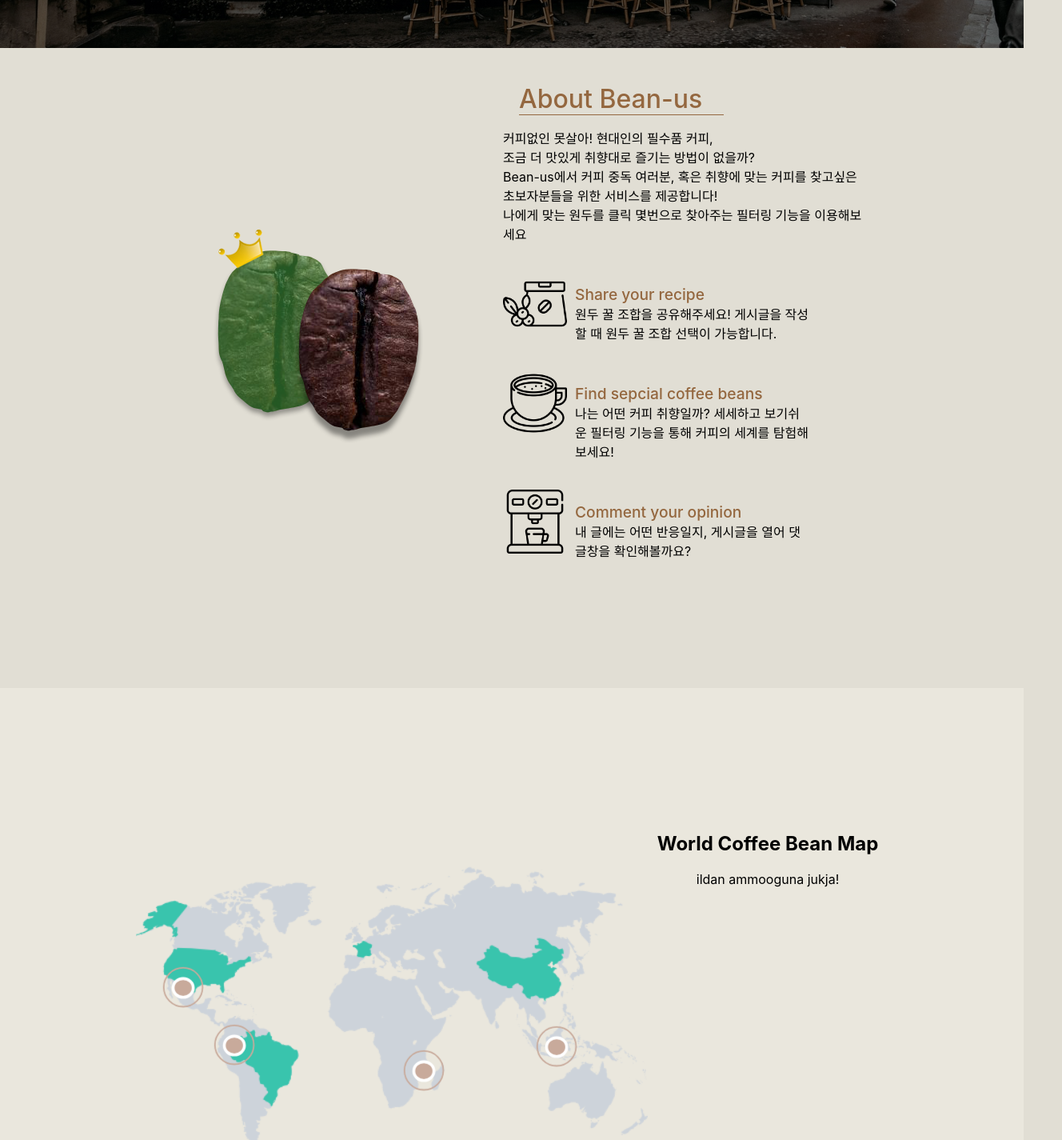
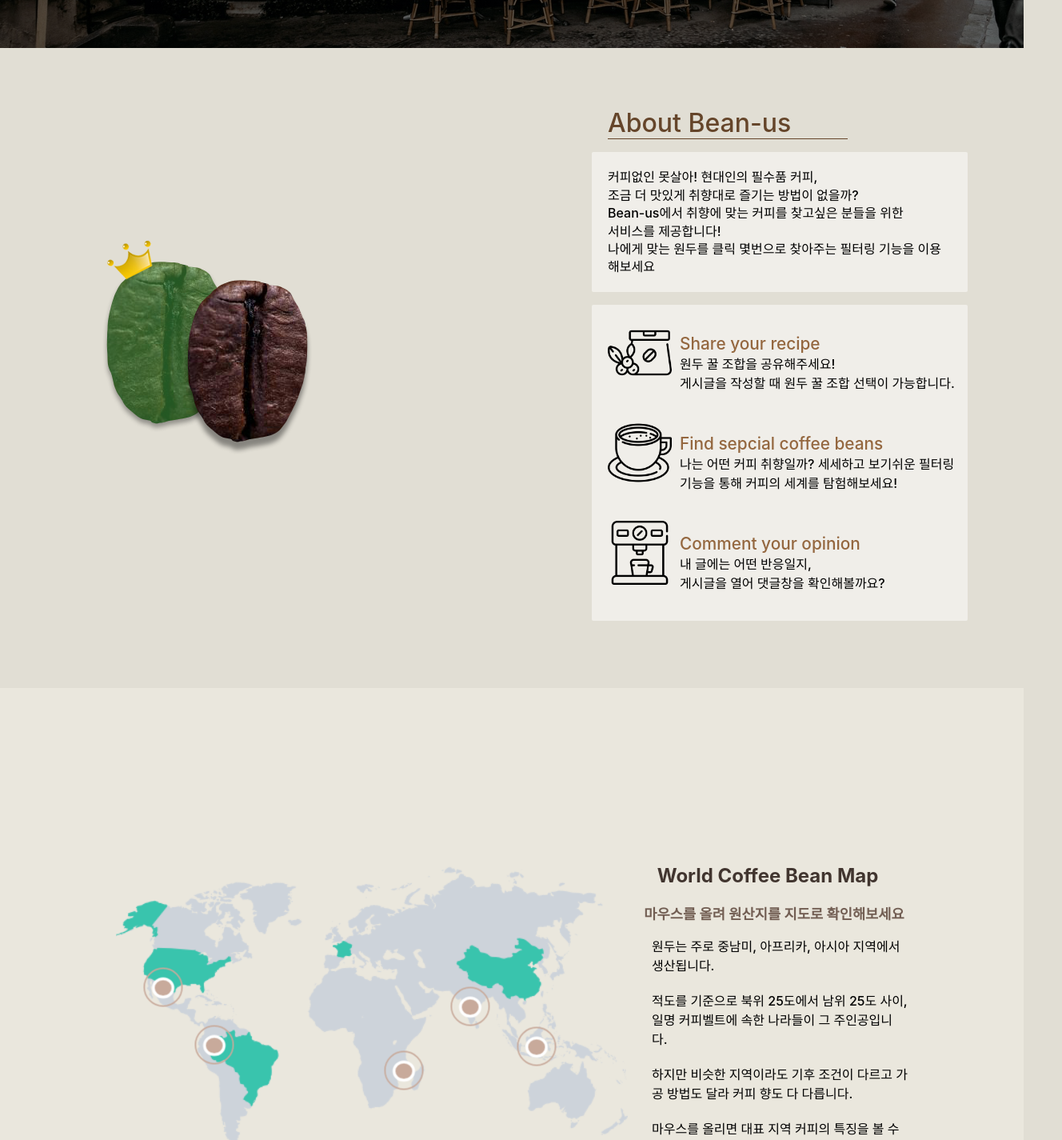
Before and after one commit to codestates/bean-us, a React (Create React App) app in the folder client-bean/: page / in a window 1280 px wide. Shown: the part 740-2165 px from the top of the page at 80% size, 1328 px wide, since content can reach past the window. Built offline with nearby package versions, Linux system fonts and the light colour scheme; no server answers.

Commit message:
update section3
스크롤 이벤트 추가, 세세한 디자인 정리

```diff
--- a/client-bean/src/components/MainPage/Footer/Footer.js
+++ b/client-bean/src/components/MainPage/Footer/Footer.js
@@ -22,17 +22,22 @@
 `;
 
 const FooterLogo = styled.div`
+  flex: none;
   > img {
     width: 200px;
   }
 `;
 
 const ServiceDesc = styled.ul`
+  flex: none;
   list-style: none;
     > div {
       > .service-title {
         font-size: 1.2rem;
         font-weight: 800;
+      }
+      > span {
+        font-weight: 500;
       }
       > .footer-link {
         font-size: 1.2rem;
@@ -47,6 +52,7 @@
 `;
 
 const Contact = styled.div`
+  flex: none;
   > ul {
     > li {
         margin-bottom: 5px;
@@ -56,6 +62,7 @@
         font-size: 1.2rem;
         > .giticon {
         font-size: 1.5rem;
+        font-weight: 500;
         vertical-align: bottom;
         padding-bottom: 3px;
         }
--- a/client-bean/src/components/MainPage/MainNavBar.js
+++ b/client-bean/src/components/MainPage/MainNavBar.js
@@ -28,8 +28,9 @@
   right: 0;
   margin-right: 1.4vw;
   > .link {
+    flex: none;
     text-decoration: none;
-    color: #e67700;
+    color: #dad1c9;
     font-weight: 500;
     height: 30px;
     width: 90px;
--- a/client-bean/src/components/MainPage/Section/Section2.js
+++ b/client-bean/src/components/MainPage/Section/Section2.js
@@ -1,32 +1,63 @@
 import React from 'react';
-import styled from 'styled-components';
+import styled,{ css} from 'styled-components';
 
 const MainSection2 = styled.section`
   width: 100vw;
   height: 100vh;
+  position: relative;
 `;
 const DescContainer = styled.div`
   width: 1024px;
   height: 90vh;
   margin: 0 auto;
-  display: flex;
-  align-items: center;
-  justify-content: center;
+  margin-top: 35px;
+`;
+const ImgContainer = styled.div`
+  width: 260px;
+  position: absolute;
+  top: 30%;
+  ${props =>
+    props.scrollY > 375 && css`
+      transform: translate(30%);
+      transition: all 1s linear;
+    `
+    }
 `;
 const Description = styled.div`
+  position: absolute;
+  left: 50%;
+  flex: none;
   width: 30vw;
   height: 90vh;
   margin-left: 100px;
   display: flex;
   flex-direction: column;
   justify-content: center;
+  ${props =>
+    props.scrollY > 375 && css`
+      transform: translate(-30%);
+      transition: all 1s linear;
+    `
+    }
   > p {
-    width: 450px;
+    flex: none;
+    width: 470px;
+    font-weight: 500;
+    padding: 20px;
+    line-height: 1.4rem;
+    border-radius: 2px;
+    background-color: rgba(255,255,255,0.5);
   }
   > ul {
+      width: 470px;
+      border-radius: 2px;
+      background-color: rgba(255,255,255,0.5);
+      flex: none;
       display: flex;
       flex-direction: column;
+      padding-left: 20px;
       > li {
+          flex: none;
           display: flex;
           margin-bottom: 20px;
           list-style: none;
@@ -36,10 +67,11 @@
               vertical-align: center;
           }
           > p {
-              padding-top: 0;
+              flex: none;
               padding-left: 10px;
+              font-weight: 500;
               > span {
-                  font-size: 1.2rem;
+                  font-size: 1.3rem;
                   font-weight: 500;
                   color: #94673f;
               }
@@ -48,27 +80,28 @@
   }
 `;
 const DescTitle = styled.div`
-  width: 20vw;
+  width: 300px;
   font-size: 2rem;
   font-weight: 500;
-  border-bottom: 1px solid #94673f;
-  color: #94673f;
+  border-bottom: 1px solid #65452a;
+  color: #65452a;
   margin-left: 20px;
 `;
 
-export default function Section2 () {
+export default function Section2 (props) {
+  const scrollY = props.scrollY;
+  //375
   return (
   <MainSection2>
     <DescContainer>
-      <img src="asset/mainpage/coffeebeanimg.png" alt='coffee'/>
-      <Description>
+      <ImgContainer scrollY={scrollY}r><img src="asset/mainpage/coffeebeanimg.png" alt='coffee'/></ImgContainer>
+      <Description scrollY={scrollY}>
         <DescTitle>About Bean-us</DescTitle>
         <p>
           커피없인 못살아! 현대인의 필수품 커피, <br />
           조금 더 맛있게 취향대로 즐기는 방법이 없을까?<br/>
-          Bean-us에서 커피 중독 여러분,
-          혹은 취향에 맞는 커피를 찾고싶은 <br />
-          초보자분들을 위한 서비스를 제공합니다! <br />
+          Bean-us에서 취향에 맞는 커피를 찾고싶은 분들을 위한<br/>
+          서비스를 제공합니다! <br />
           나에게 맞는 원두를 클릭 몇번으로 찾아주는 필터링 기능을 이용해보세요
         </p>
         <ul>
@@ -78,21 +111,24 @@
               <img src="asset/mainpage/coffee.png" alt="" className="coffee-icon"/>
               <p>
                   <span>Share your recipe</span><br />
-                  원두 꿀 조합을 공유해주세요! 게시글을 작성할 때 원두 꿀 조합 선택이 가능합니다.
+                  원두 꿀 조합을 공유해주세요! <br/>
+                  게시글을 작성할 때 원두 꿀 조합 선택이 가능합니다.
               </p>
           </li>
           <li>
               <img src="asset/mainpage/coffee-mug.png" alt="" className="coffee-icon"/>
               <p>
                   <span>Find sepcial coffee beans</span><br />
-                  나는 어떤 커피 취향일까? 세세하고 보기쉬운 필터링 기능을 통해 커피의 세계를 탐험해보세요!
+                  나는 어떤 커피 취향일까? 세세하고 보기쉬운 필터링 <br/>
+                  기능을 통해 커피의 세계를 탐험해보세요!
               </p>
           </li>
           <li>
               <img src="asset/mainpage/coffee-machine.png" alt="" className="coffee-icon"/>
               <p>
                   <span>Comment your opinion</span><br />
-                  내 글에는 어떤 반응일지, 게시글을 열어 댓글창을 확인해볼까요?
+                  내 글에는 어떤 반응일지, <br />
+                  게시글을 열어 댓글창을 확인해볼까요?
               </p>
           </li>
         </ul>
--- a/client-bean/src/components/MainPage/Section/Section3.js
+++ b/client-bean/src/components/MainPage/Section/Section3.js
@@ -1,25 +1,6 @@
 import React from 'react';
 import styled, { keyframes } from 'styled-components';
 
-const MainSection3 = styled.section`
-  width: 100vw;
-  height: 100vh;
-  background-color: #eae7dd;
-  position: relative;
-	display: flex;
-	justify-content: center;
-`;
-const MainSectionDesc = styled.div`
-	width: 300px;
-	height: 100vh;
-	padding-top: 160px;
-		> h1 {
-			text-align: center;
-		}
-		> div {
-			text-align: center;
-		}
-`;
 const ringPurse = keyframes`
   0% {
     opacity: 1;
@@ -34,6 +15,37 @@
 	}
 `;
 
+const MainSection3 = styled.section`
+  width: 100vw;
+  height: 100vh;
+  background-color: #eae7dd;
+  position: relative;
+	display: flex;
+	justify-content: center;
+`;
+
+const MainSectionDesc = styled.div`
+	width: 350px;
+	height: 100vh;
+	padding-top: 200px;
+	flex: none;
+		> h1 {
+			text-align: center;
+			color: #41352f;
+		}
+		> div {
+			padding-left: 16px;
+			text-align: center;
+			font-size: 1.1rem;
+			font-weight: 600;
+			color: #725e53;
+		}
+		> p {
+			padding-left: 30px;
+			font-weight: 500;
+		}
+`;
+
 const Map = styled.div`
   width: 50vw;
   height: 100vh;
@@ -41,6 +53,7 @@
   justify-content: center;
 	flex-direction: column;
 	position: relative;
+	flex: none;
 		> .coffee-spot {
 			> .label {
 				display: none;
@@ -69,7 +82,7 @@
 			height: 28px;
 			border-radius: 50%;
 			border: 1px solid #c8aa9b;
-			animation: ${ringPurse} 5s 1s infinite;
+			animation: ${ringPurse} 3s 1s infinite;
 			display: flex;
 			justify-content: center;
 			align-items: center;
@@ -111,6 +124,13 @@
 	position: absolute;
 	top: 45%;
 	left: 7%;
+`;
+const IndoSpot = styled.div`
+	width: 30px;
+	height: 30px;
+	position: absolute;
+	top: 48%;
+	left: 67%;
 `;
 
 export default function Section3 () {
@@ -154,10 +174,24 @@
 						<p>Mexico coffee description</p>
 					</div>
 				</MexicoSpot>
+				<IndoSpot className="coffee-spot">
+					<div className="ring">
+						<button className="ring-btn"/>
+					</div>
+					<div className="indo-label label">
+						<h4>Indo-Monsooned Malabar</h4>
+						<p>Indo coffee description</p>
+					</div>
+				</IndoSpot>
 		</Map>
 		<MainSectionDesc>
 			<h1>World Coffee Bean Map</h1>
-			<div>ildan ammooguna jukja!</div>
+			<div> 마우스를 올려 원산지를 지도로 확인해보세요</div>
+			<p>원두는 주로 중남미, 아프리카, 아시아 지역에서 생산됩니다.<br/><br/>
+				적도를 기준으로 북위 25도에서 남위 25도 사이, 일명 커피벨트에 속한 나라들이 그 주인공입니다.<br/><br/>
+				하지만 비슷한 지역이라도 기후 조건이 다르고 가공 방법도 달라 커피 향도 다 다릅니다.<br/><br/>
+				마우스를 올리면 대표 지역 커피의 특징을 볼 수 있습니다.
+			</p>
 		</MainSectionDesc>
   </MainSection3>);
 
--- /dev/null
+++ b/client-bean/src/components/MainPage/useScroll.js
@@ -0,0 +1,20 @@
+import { useState, useEffect } from "react";
+
+export default function useScroll() {
+  const [scrollY, setScrollY] = useState(0);
+
+  const listener = () => {
+    setScrollY(window.pageYOffset);
+  };
+
+  useEffect(() => {
+    window.addEventListener("scroll", listener);
+    return () => {
+      window.removeEventListener("scroll", listener);
+    };
+  }, []);
+
+  return {
+    scrollY
+  };
+}
--- a/client-bean/src/components/NavBar.js
+++ b/client-bean/src/components/NavBar.js
@@ -13,6 +13,7 @@
   background-color: #c8aa9b;
   z-index:999;
   > .link {
+    flex: none;
     > img {
       width: 100px;
       margin-left: 2vw;
@@ -29,6 +30,9 @@
   right: 0;
   margin-right: 1vw;
   > .link {
+    height: 30px;
+    width: 90px;
+    flex: none;
     text-decoration: none;
     color: black;
     font-weight: 500;
--- a/client-bean/src/pages/Main.js
+++ b/client-bean/src/pages/Main.js
@@ -5,7 +5,7 @@
 import Section3 from '../components/MainPage/Section/Section3';
 import styled from 'styled-components';
 import Footer from '../components/MainPage/Footer/Footer';
-import SignModal from '../components/signModal/SignModal';
+import useScroll from '../components/MainPage/useScroll';
 
 const MainContainer = styled.div`
   display: flex;
@@ -15,11 +15,12 @@
 `;
 
 export default function Main () {
+  const {scrollY} = useScroll();
   return (
     <MainContainer>
-        <Section1 />
-        <Section2 />
-        <Section3 />
+        <Section1 scrollY={scrollY}/>
+        <Section2 scrollY={scrollY}/>
+        <Section3 scrollY={scrollY}/>
         <Footer />
     </MainContainer>
   )
```
Also changed, not shown: 1 other file (tests, documents, lock files or other folders).
